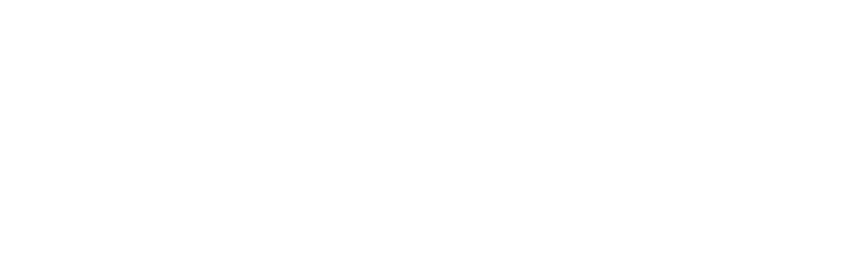
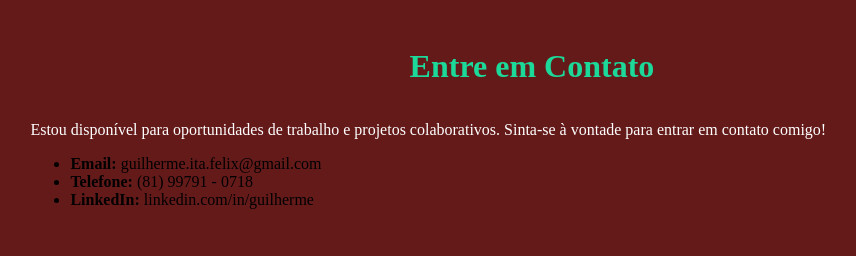
Before and after one commit to Guilherme8021X/Portif-lio-Profissional, a plain HTML site: page contato.html in a window 1280 px wide. Shown: the whole page, without its empty margins (104-960 px from the left). Drawn offline with Linux system fonts and the light colour scheme.

Commit message:
Organizando espaçamentos2

```diff
--- a/contato.html
+++ b/contato.html
@@ -0,0 +1,20 @@
+<!DOCTYPE html>
+<html lang="pt-br">
+<head>
+    <meta charset="UTF-8">
+    <meta name="viewport" content="width=device-width, initial-scale=1.0">
+    <title>Contato - Guilherme Profissional</title>
+    <link href="estilos/folha_estilo1.css" rel="stylesheet" />
+</head>
+<body>
+    <main>
+        <h1>Entre em Contato</h1>
+        <p>Estou disponível para oportunidades de trabalho e projetos colaborativos. Sinta-se à vontade para entrar em contato comigo!</p>
+        <ul>
+            <li><strong>Email:</strong> guilherme.ita.felix@gmail.com</li>
+            <li><strong>Telefone:</strong> (81) 99791 - 0718</li>
+            <li><strong>LinkedIn:</strong> linkedin.com/in/guilherme</li>
+        </ul>
+    </main>
+</body>
+</html>
--- a/estilos/folha_estilo1.css
+++ b/estilos/folha_estilo1.css
@@ -12,10 +12,12 @@ h2{
     padding: 5px;
     color:#1cd899;
 }
-p{
+article{
     max-width: 90%;
     margin: 0 auto;
     padding: 20px;
+    color: #ffffff
+;
 
 }
 
```
